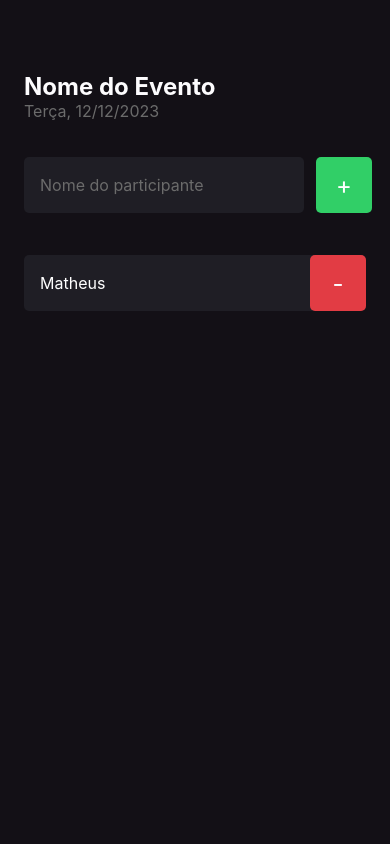
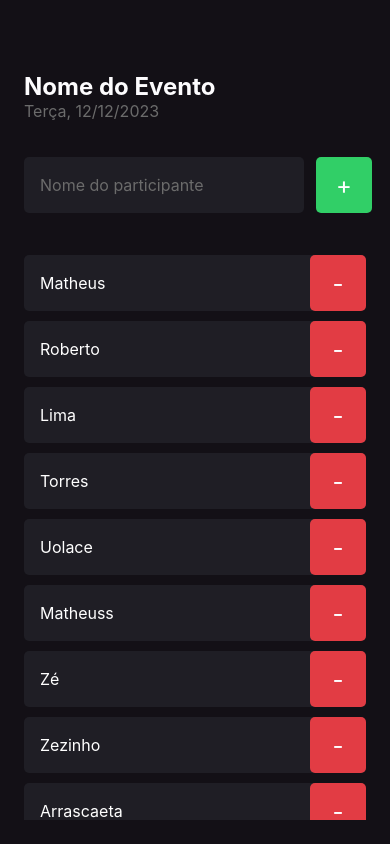
Before and after one commit to MatheusTorresDev97/app-imhere, a React Native app: screen / in a window 390 px wide. Built offline with nearby package versions, Linux system fonts and the light colour scheme.

Commit message:
trabalhando com listas e scrollview

```diff
--- a/src/screens/Home/index.tsx
+++ b/src/screens/Home/index.tsx
@@ -1,9 +1,10 @@
-import { Text, TextInput, TouchableOpacity, View } from "react-native";
+import { Text, TextInput, TouchableOpacity, View, ScrollView } from "react-native";
 
 import { styles } from "./styles";
 import Participant from "../../components/Participant";
 
 const Home = () => {
+  const participants = ['Matheus', 'Roberto', 'Lima', 'Torres', 'Uolace', 'Matheuss', 'Zé', 'Zezinho', 'Arrascaeta', 'Gabigol']
 
   const handleParticipantAdd = () => {
     console.log("Você clicou no botão de Adicionar!")
@@ -31,7 +32,17 @@ const Home = () => {
         </TouchableOpacity>
       </View>
 
-      <Participant name="Matheus" onRemove={() => handleParticipantRemove("Matheus")}/>
+      <ScrollView showsVerticalScrollIndicator={false}>
+      {
+        participants.map((participant) => (
+          <Participant
+           key={participant}
+           name={participant}
+           onRemove={() => handleParticipantRemove("Matheus")}
+           />
+        ))
+      }
+      </ScrollView>
     </View>
   );
 };
```
